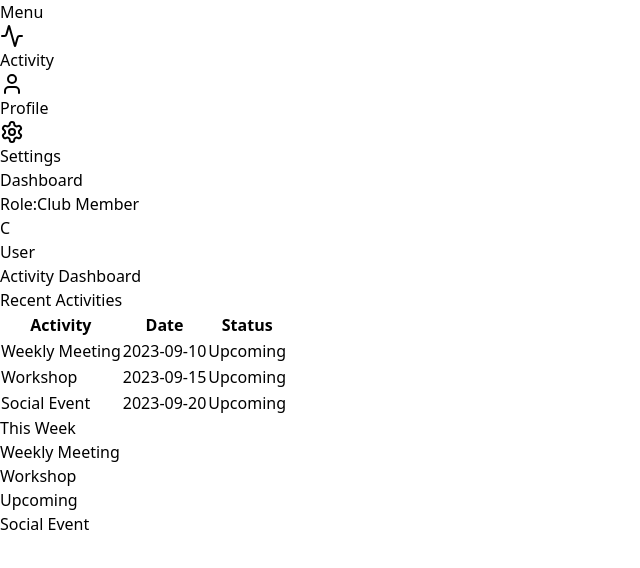
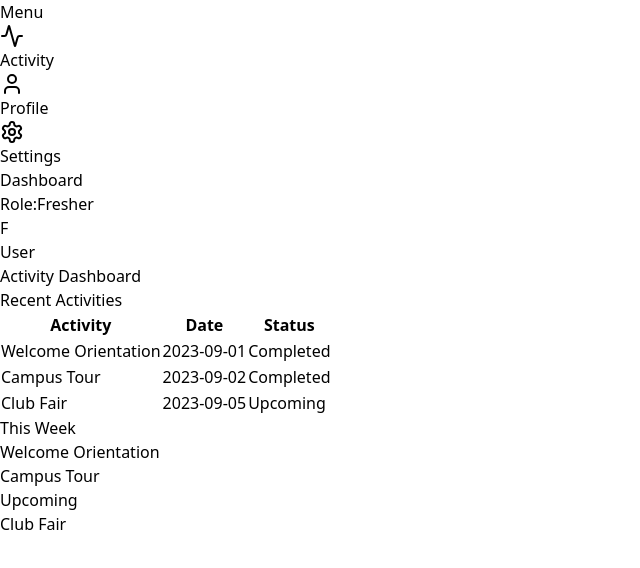
Before and after one commit to Akhilesh1326/Club-Site, a React (Vite) app in the folder Frontend/: page /dashboard in a window 1280 px wide. Shown: the top 568 px of the page, without its empty margins (0-640 px from the left). Built offline with nearby package versions, Linux system fonts and the light colour scheme.

Commit message:
add nav to club-dashobard

```diff
--- a/Frontend/src/features/dashboard/Dashboard.jsx
+++ b/Frontend/src/features/dashboard/Dashboard.jsx
@@ -7,22 +7,28 @@ import Profile from "../../components/DashboardSections/Profile"
 import Settings from "../../components/DashboardSections/Settings"
 import Analytics from "../../components/DashboardSections/Analytics"
 import Header from "../../components/DashboardHeader"
+import ClubDashboard from "../dashboard/ClubDashboard"
+import { useNavigate } from "react-router-dom"
 
 // Create context for user data
 export const UserContext = createContext()
 
 export default function Dashboard() {
-  // State for active section and user role
+  const navgiate = useNavigate();
   const [activeSection, setActiveSection] = useState("activity")
-  const [userRole, setUserRole] = useState("Club_Member") // Default role
+  const [userRole, setUserRole] = useState("Fresher") // Default role
+
+  const changeRole = (newRole) => {
+    setUserRole(newRole)
+  }
 
   // Define which sections each role can access
   const roleAccess = {
     Fresher: ["activity", "profile", "settings"],
     Club_Member: ["activity", "profile", "settings"],
-    Club_President: ["activity", "profile", "settings", "analytics"],
+    Club_President: ["activity", "profile", "settings", "analytics", "club dashboard"],
     General_Participant: ["activity", "profile", "settings"],
-    Event_Organizer: ["activity", "profile", "settings", "analytics"],
+    Event_Organizer: ["activity", "profile", "settings", "analytics", "club dashboard"],
   }
 
   // Render the active section
@@ -36,17 +42,10 @@ export default function Dashboard() {
         return <Settings />
       case "analytics":
         return <Analytics />
+      case "club dashboard":
+        return navgiate("/club-dashboard")
       default:
         return <Activity />
-    }
-  }
-
-  // Change role function (for demo purposes)
-  const changeRole = (newRole) => {
-    setUserRole(newRole)
-    // If user doesn't have access to current section, switch to activity
-    if (!roleAccess[newRole].includes(activeSection)) {
-      setActiveSection("activity")
     }
   }
 
@@ -59,7 +58,7 @@ export default function Dashboard() {
           accessibleSections={roleAccess[userRole]}
         />
         <div className="flex flex-col flex-1 overflow-hidden">
-          <Header userRole={userRole} changeRole={changeRole} />
+          <Header userRole={userRole} />
           <main className="flex-1 overflow-y-auto p-4">{renderSection()}</main>
         </div>
       </div>
```
